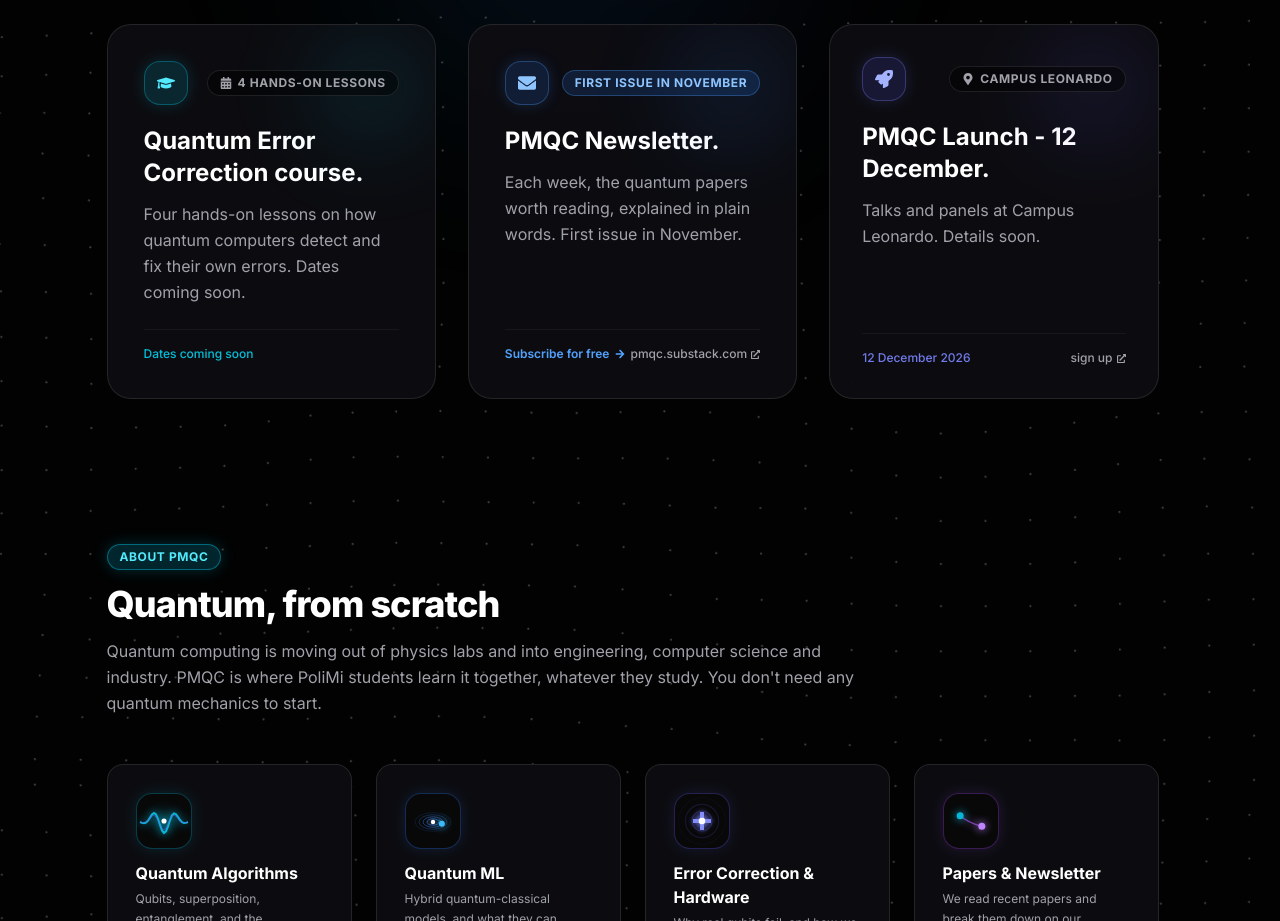
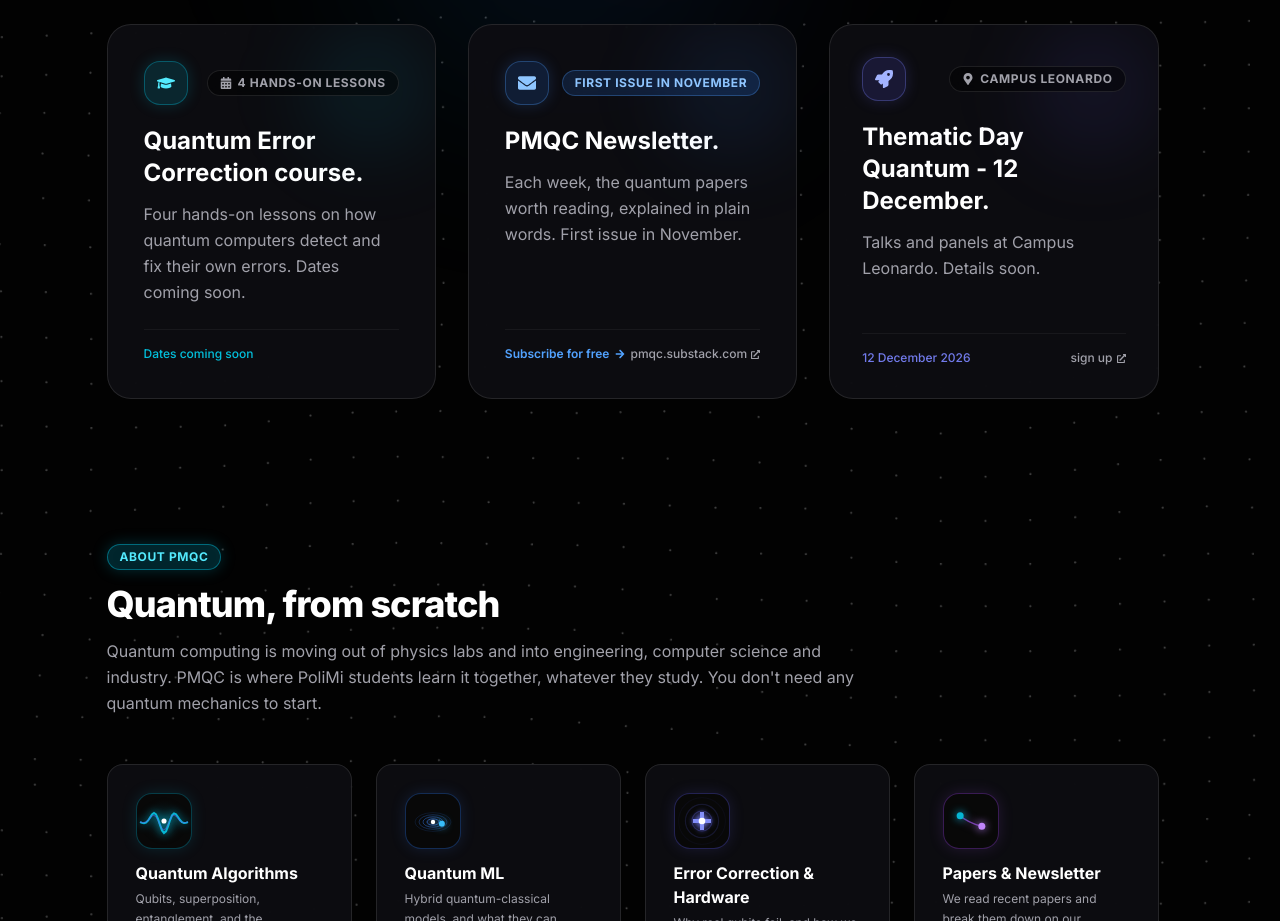
Before and after one commit to Polimi-Data-Scientists-PMDS/pmds_website, a Next.js app: page /pmqc in a window 1280 px wide. Shown: the part 960-1881 px from the top of the page. Built offline with nearby package versions, Linux system fonts and the light colour scheme; no server answers; what notion-to-md would draw is missing.

Commit message:
fix(ui): Fixed PMQC heading

```diff
--- a/src/app/pmqc/_components/PmqcQuantumMonthSection.tsx
+++ b/src/app/pmqc/_components/PmqcQuantumMonthSection.tsx
@@ -142,7 +142,7 @@ export default function PmqcQuantumMonthSection() {
               </div>
 
               <h3 className="mb-3 text-xl font-bold text-foreground transition-colors group-hover:text-indigo-300 sm:text-2xl">
-                PMQC Launch - 12 December.
+                Thematic Day Quantum - 12 December.
               </h3>
 
               <p className="text-sm leading-relaxed text-muted sm:text-base">
```
